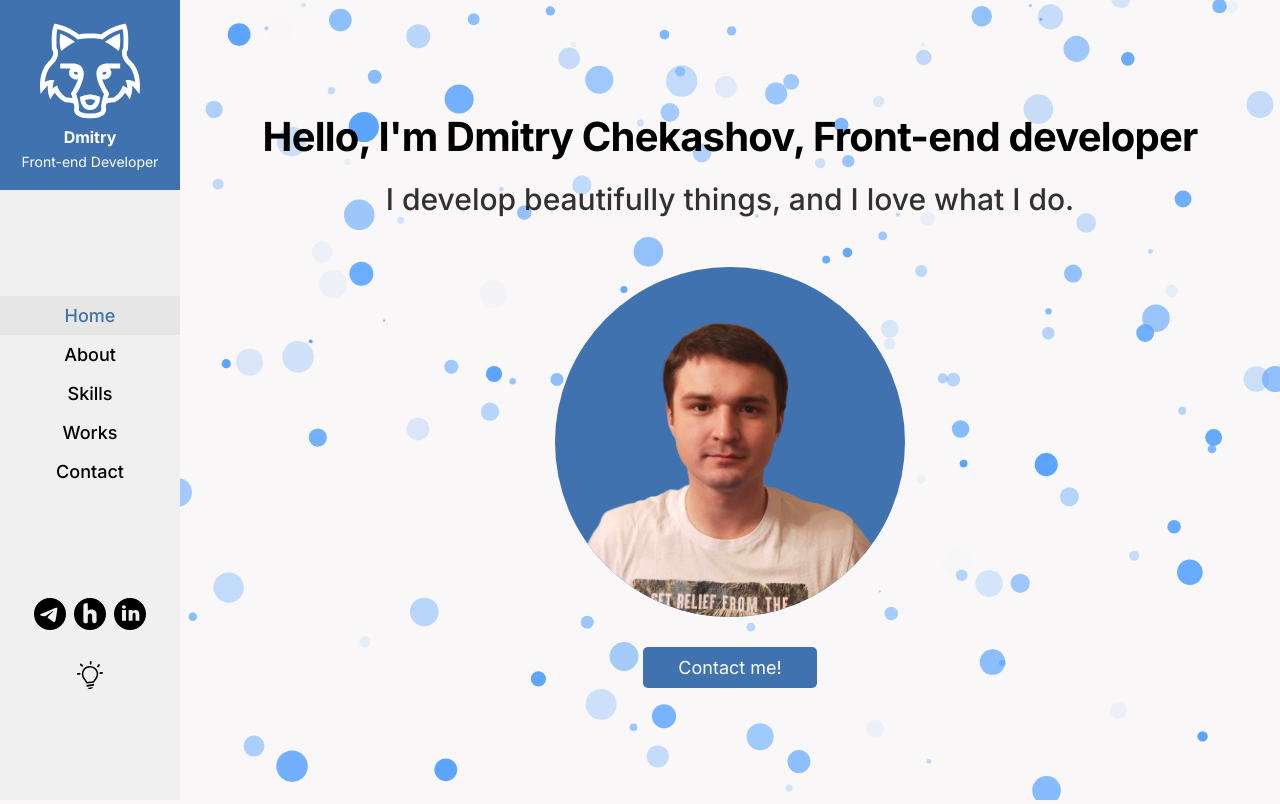
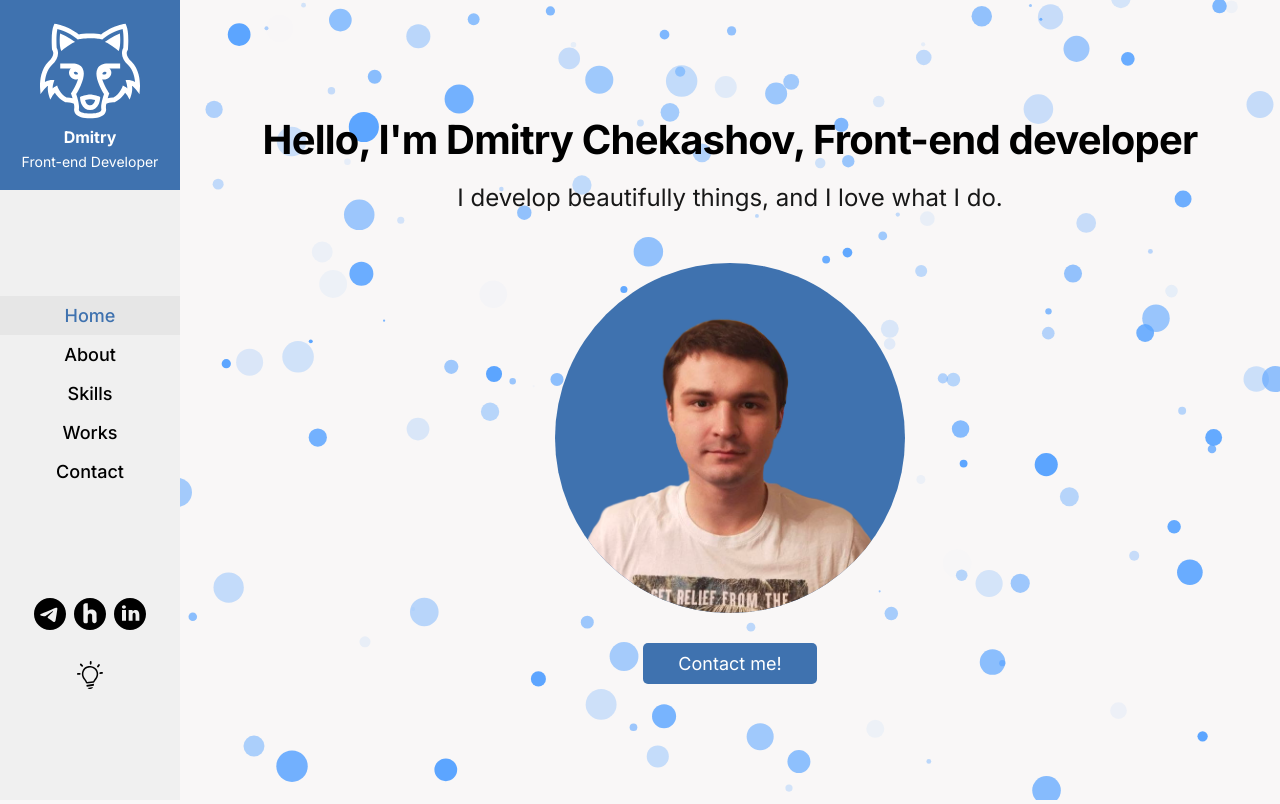
Before and after one commit to DimaChekashov/DimaChekashov.github.io, a React (Create React App) app in the folder fox-say-portfolio/: page / in a window 1280 px wide. Built offline with nearby package versions, Linux system fonts and the light colour scheme.

Commit message:
change home text

```diff
--- a/fox-say-portfolio/src/pages/Home/Home.module.scss
+++ b/fox-say-portfolio/src/pages/Home/Home.module.scss
@@ -17,11 +17,11 @@
     }
     &Subtitle {
         color: var(--font-color);
-        font-size: 30px;
+        font-size: 24px;
         line-height: 1.2;
-        font-weight: 500;
+        font-weight: 400;
         margin-bottom: 50px;
-        opacity: 0.8;
+        opacity: 0.9;
     }
     &Btn {
         border: 0;
```
